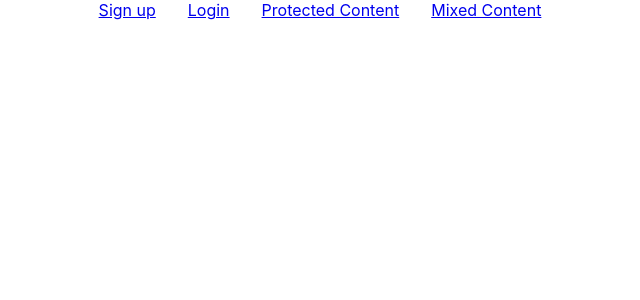
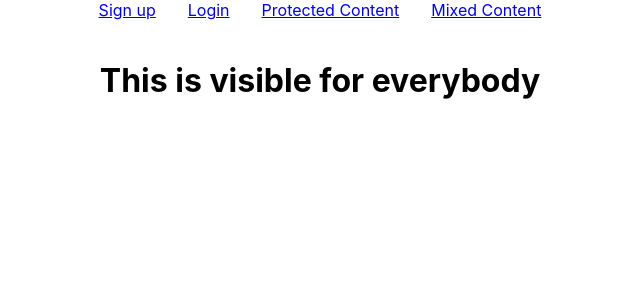
Before and after one commit to valfink/cgn-23-1-spring-security-frontend, a React (Create React App) app: page / in a window 1280 px wide. Shown: the top 300 px of the page, without its empty margins (320-960 px from the left). Built offline with nearby package versions, Linux system fonts and the light colour scheme; no server answers.

Commit message:
Add Layout component, add Logout button

```diff
--- a/src/App.tsx
+++ b/src/App.tsx
@@ -1,6 +1,6 @@
 import React from 'react';
 import './App.css';
-import {Link, Route, Routes} from "react-router-dom";
+import {Route, Routes} from "react-router-dom";
 import SignUp from "./components/SignUp";
 import Login from "./components/Login";
 import axios from "axios";
@@ -23,13 +23,8 @@ axios.interceptors.request.use(config => {
 function App() {
   return (
     <div className="App">
-        <nav>
-            <li><Link to={"/sign-up"}>Sign up</Link></li>
-            <li><Link to={"/login"}>Login</Link></li>
-            <li><Link to={"/protected"}>Protected Content</Link></li>
-            <li><Link to={"/mixed"}>Mixed Content</Link></li>
-        </nav><br/>
       <Routes>
+        <Route path={"/"} element={<MixedProtectedContent />} />
         <Route path={"/sign-up"} element={<SignUp />} />
         <Route path={"/login"} element={<Login />} />
         <Route path={"/protected"} element={<ProtectedContent />} />
--- /dev/null
+++ b/src/components/Layout.tsx
@@ -0,0 +1,38 @@
+import React, {ReactNode} from "react";
+import {Link, useLocation, useNavigate} from "react-router-dom";
+import useAuth from "../hooks/useAuth";
+import axios from "axios";
+
+type LayoutProps = {
+    children: ReactNode;
+}
+
+export default function Layout(props: LayoutProps) {
+    const user = useAuth();
+    const {pathname} = useLocation();
+    const navigate = useNavigate();
+
+    function handleLogoutClick() {
+        axios.post("/api/users/logout")
+            .then(() => {
+                window.sessionStorage.setItem("signInRedirect", pathname);
+                navigate("/login");
+            })
+            .catch(console.error);
+    }
+
+    return (
+        <>
+            <nav>
+                {!user && <><li><Link to={"/sign-up"}>Sign up</Link></li>
+                    <li><Link to={"/login"}>Login</Link></li></>}
+                <li><Link to={"/protected"}>Protected Content</Link></li>
+                <li><Link to={"/mixed"}>Mixed Content</Link></li>
+                {user && <li><Link to={"#"} onClick={handleLogoutClick}>Logout</Link></li>}
+            </nav><br/>
+            <main>
+                {props.children}
+            </main>
+        </>
+    );
+}
--- a/src/components/Login.tsx
+++ b/src/components/Login.tsx
@@ -1,6 +1,7 @@
 import {ChangeEvent, FormEvent, useState} from "react";
 import {useNavigate} from "react-router-dom";
 import axios from "axios";
+import Layout from "./Layout";
 
 export default function Login() {
     const [username, setUsername] = useState<string>("");
@@ -35,7 +36,7 @@ export default function Login() {
     }
 
     return (
-        <>
+        <Layout>
             <br/>
             <form className={"signup-form"} onSubmit={handleSubmit}>
                 <h2>Log In</h2>
@@ -50,6 +51,6 @@ export default function Login() {
                 </label>
                 <button type={"submit"}>Log Me In</button>
             </form>
-        </>
+        </Layout>
     )
 }
--- a/src/components/MixedProtectedContent.tsx
+++ b/src/components/MixedProtectedContent.tsx
@@ -1,12 +1,13 @@
 import useAuth from "../hooks/useAuth";
+import Layout from "./Layout";
 
 export default function MixedProtectedContent() {
     const user = useAuth(false);
 
     return (
-        <>
+        <Layout>
             <h1>This is visible for everybody</h1>
             {user && <h2>This is visible only for logged in users</h2>}
-        </>
+        </Layout>
     );
 }
--- a/src/components/ProtectedContent.tsx
+++ b/src/components/ProtectedContent.tsx
@@ -1,10 +1,15 @@
 import useAuth from "../hooks/useAuth";
+import Layout from "./Layout";
 
 export default function ProtectedContent() {
     const user = useAuth(true);
-    return !user ? null : (
-      <h1>
-          This is only visible for users that are logged in!
-      </h1>
+    return (
+        <Layout>
+            {!user ? null : (
+                <h1>
+                    This is only visible for users that are logged in!
+                </h1>
+            )}
+        </Layout>
     );
 }
--- a/src/components/SignUp.tsx
+++ b/src/components/SignUp.tsx
@@ -3,6 +3,7 @@ import "./SignUp.css";
 import axios from "axios";
 import Cookies from "js-cookie";
 import {useNavigate} from "react-router-dom";
+import Layout from "./Layout";
 
 export default function SignUp() {
     const [username, setUsername] = useState<string>("");
@@ -33,7 +34,7 @@ export default function SignUp() {
     }
 
     return (
-        <>
+        <Layout>
             <br/>
             <form className={"signup-form"} onSubmit={handleSubmit}>
                 <h2>Sign Up</h2>
@@ -48,6 +49,6 @@ export default function SignUp() {
                 </label>
                 <button type={"submit"}>Sign Me Up</button>
             </form>
-        </>
+        </Layout>
     )
 }
```
